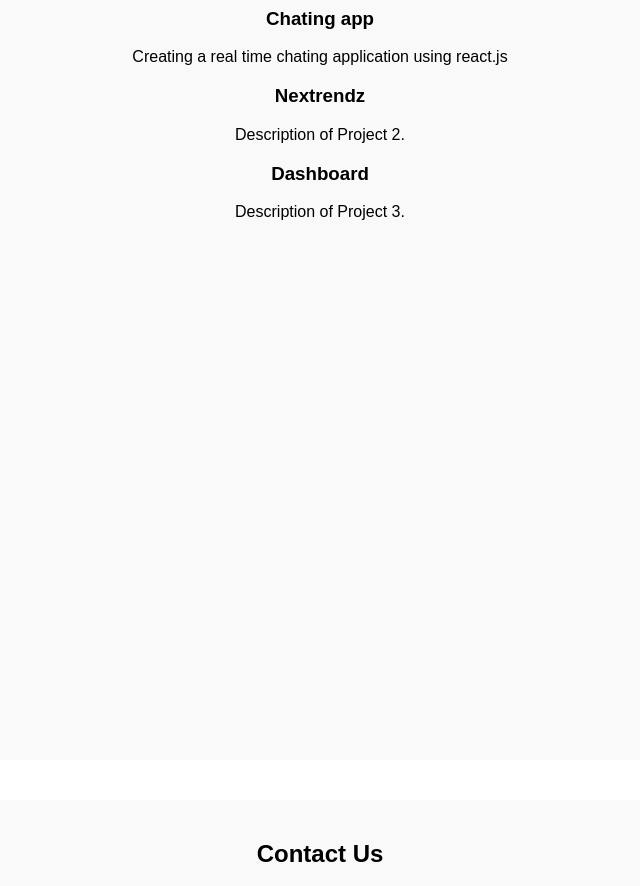
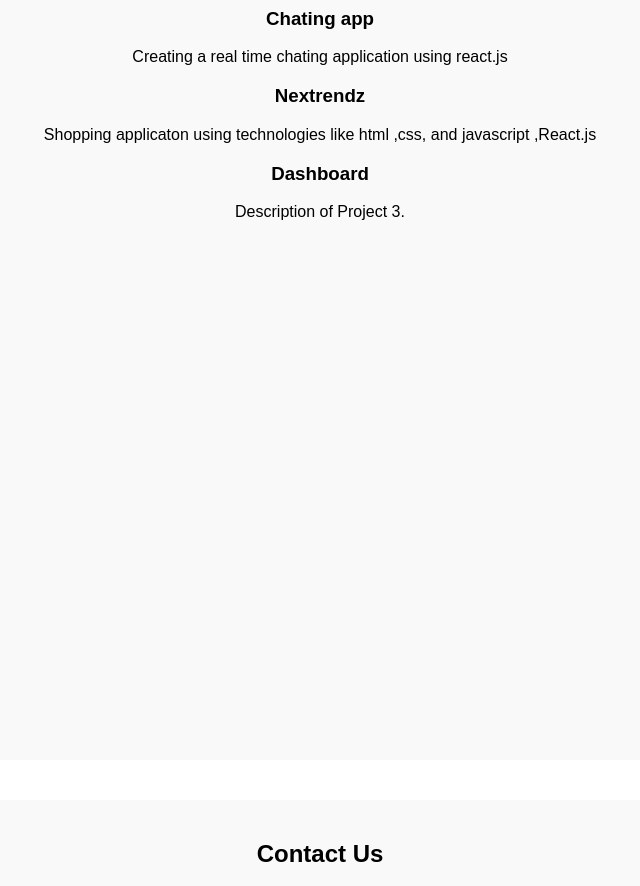
Before and after one commit to lakshmivenkateswara2356/mynewbusinesswebsite, a React (Create React App) app: page / in a window 1280 px wide. Shown: the part 1940-2826 px from the top of the page, without its empty margins (320-960 px from the left). Built offline with nearby package versions, Linux system fonts and the light colour scheme.

Commit message:
added technologies

```diff
--- a/src/components/Portfolio/index.js
+++ b/src/components/Portfolio/index.js
@@ -11,7 +11,7 @@ function Portfolio() {
         </div>
         <div className="portfolio-item">
           <h3>Nextrendz</h3>
-          <p>Description of Project 2.</p>
+          <p>Shopping applicaton using technologies like html ,css, and javascript ,React.js</p>
         </div>
         <div className="portfolio-item">
           <h3>Dashboard</h3>
```
